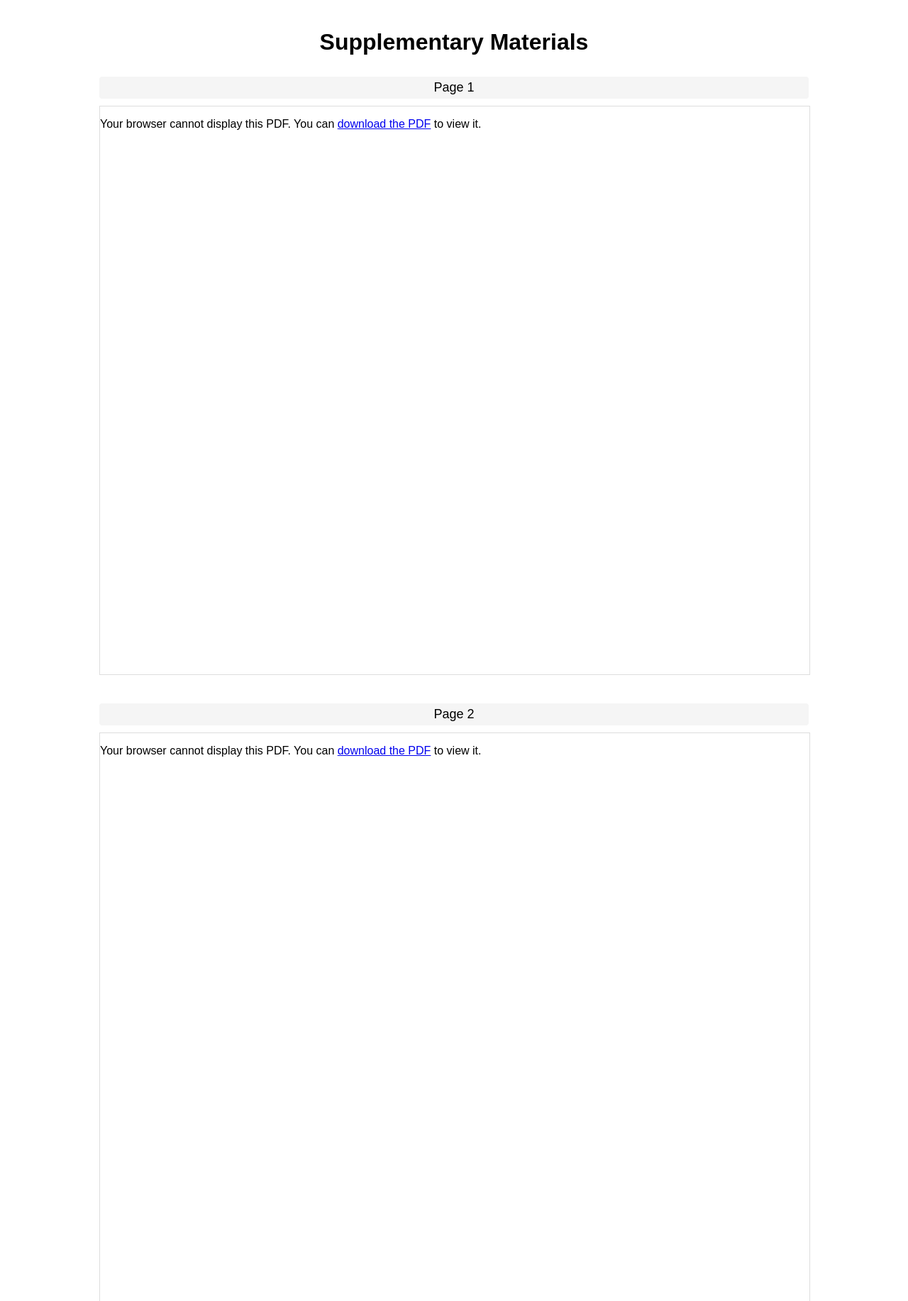
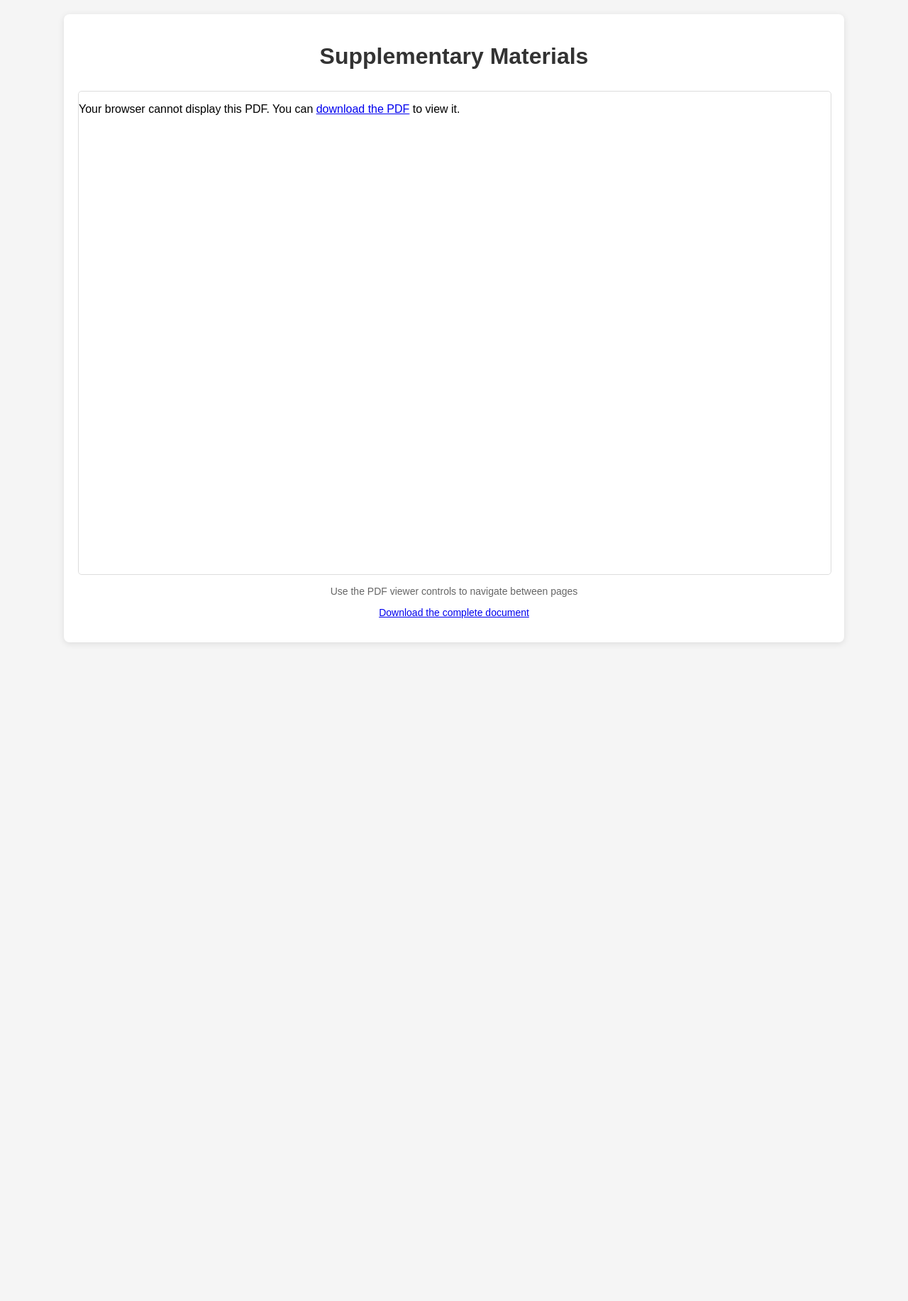
Before and after one commit to anonymous234234/anonymous, a plain HTML site: page index.html in a window 1280 px wide. Shown: the top 1833 px of the page at 71% size. After the commit the page ends 925 px from the top, so only its background shows below. Drawn offline with Linux system fonts and the light colour scheme.

Commit message:
Update index.html

```diff
--- a/index.html
+++ b/index.html
@@ -8,119 +8,67 @@
         body {
             font-family: Arial, sans-serif;
             margin: 0;
+            padding: 0;
+            display: flex;
+            flex-direction: column;
+            align-items: center;
+            min-height: 100vh;
+            background-color: #f5f5f5;
+        }
+        .container {
+            width: 100%;
+            max-width: 1100px;
+            margin: 20px;
+            background-color: white;
+            box-shadow: 0 2px 10px rgba(0,0,0,0.1);
+            border-radius: 8px;
+            overflow: hidden;
             padding: 20px;
-            max-width: 1000px;
-            margin: 0 auto;
+            box-sizing: border-box;
         }
         h1 {
             text-align: center;
             margin-bottom: 30px;
-        }
-        .pdf-section {
-            margin-bottom: 40px;
+            color: #333;
         }
         .pdf-container {
             width: 100%;
-            height: 800px;
+            height: 85vh; /* 使用视窗高度的85%作为PDF查看区域高度 */
             border: 1px solid #ddd;
-            margin-bottom: 10px;
+            border-radius: 5px;
+            overflow: hidden; /* 确保iframe/object不会溢出 */
         }
-        .page-title {
+        .info {
             text-align: center;
-            font-size: 18px;
-            margin-bottom: 10px;
-            padding: 5px;
-            background-color: #f5f5f5;
-            border-radius: 4px;
+            margin-top: 15px;
+            font-size: 14px;
+            color: #666;
         }
         @media (max-width: 768px) {
+            .container {
+                margin: 10px;
+                padding: 15px;
+            }
             .pdf-container {
-                height: 600px;
+                height: 75vh;
             }
         }
     </style>
 </head>
 <body>
-    <h1>Supplementary Materials</h1>
+    <div class="container">
+        <h1>Supplementary Materials</h1>
 
-    <div class="pdf-section">
-        <div class="page-title">Page 1</div>
         <div class="pdf-container">
-            <object data="page1.pdf" type="application/pdf" width="100%" height="100%">
-                <p>Your browser cannot display this PDF. You can <a href="page1.pdf">download the PDF</a> to view it.</p>
+            <!-- 使用object标签嵌入整个PDF文件 -->
+            <object data="anonymous.pdf" type="application/pdf" width="100%" height="100%">
+                <p>Your browser cannot display this PDF. You can <a href="anonymous.pdf">download the PDF</a> to view it.</p>
             </object>
         </div>
-    </div>
 
-    <div class="pdf-section">
-        <div class="page-title">Page 2</div>
-        <div class="pdf-container">
-            <object data="page2.pdf" type="application/pdf" width="100%" height="100%">
-                <p>Your browser cannot display this PDF. You can <a href="page2.pdf">download the PDF</a> to view it.</p>
-            </object>
-        </div>
-    </div>
-
-    <div class="pdf-section">
-        <div class="page-title">Page 3</div>
-        <div class="pdf-container">
-            <object data="page3.pdf" type="application/pdf" width="100%" height="100%">
-                <p>Your browser cannot display this PDF. You can <a href="page3.pdf">download the PDF</a> to view it.</p>
-            </object>
-        </div>
-    </div>
-
-    <div class="pdf-section">
-        <div class="page-title">Page 4</div>
-        <div class="pdf-container">
-            <object data="page4.pdf" type="application/pdf" width="100%" height="100%">
-                <p>Your browser cannot display this PDF. You can <a href="page4.pdf">download the PDF</a> to view it.</p>
-            </object>
-        </div>
-    </div>
-
-    <div class="pdf-section">
-        <div class="page-title">Page 5</div>
-        <div class="pdf-container">
-            <object data="page5.pdf" type="application/pdf" width="100%" height="100%">
-                <p>Your browser cannot display this PDF. You can <a href="page5.pdf">download the PDF</a> to view it.</p>
-            </object>
-        </div>
-    </div>
-
-    <div class="pdf-section">
-        <div class="page-title">Page 6</div>
-        <div class="pdf-container">
-            <object data="page6.pdf" type="application/pdf" width="100%" height="100%">
-                <p>Your browser cannot display this PDF. You can <a href="page6.pdf">download the PDF</a> to view it.</p>
-            </object>
-        </div>
-    </div>
-
-    <div class="pdf-section">
-        <div class="page-title">Page 7</div>
-        <div class="pdf-container">
-            <object data="page7.pdf" type="application/pdf" width="100%" height="100%">
-                <p>Your browser cannot display this PDF. You can <a href="page7.pdf">download the PDF</a> to view it.</p>
-            </object>
-        </div>
-    </div>
-
-    <div class="pdf-section">
-        <div class="page-title">Page 8</div>
-        <div class="pdf-container">
-            <object data="page8.pdf" type="application/pdf" width="100%" height="100%">
-                <p>Your browser cannot display this PDF. You can <a href="page8.pdf">download the PDF</a> to view it.</p>
-            </object>
-        </div>
-    </div>
-
-    <div class="pdf-section">
-        <div class="page-title">Page 9</div>
-        <div class="pdf-container">
-            <object data="page9.pdf" type="application/pdf" width="100%" height="100%">
-                <p>Your browser cannot display this PDF. You can <a href="page9.pdf">download the PDF</a> to view it.</p>
-            </object>
+        <div class="info">
+            <p>Use the PDF viewer controls to navigate between pages</p>
+            <p><a href="anonymous.pdf" download>Download the complete document</a></p>
         </div>
     </div>
 </body>
```
